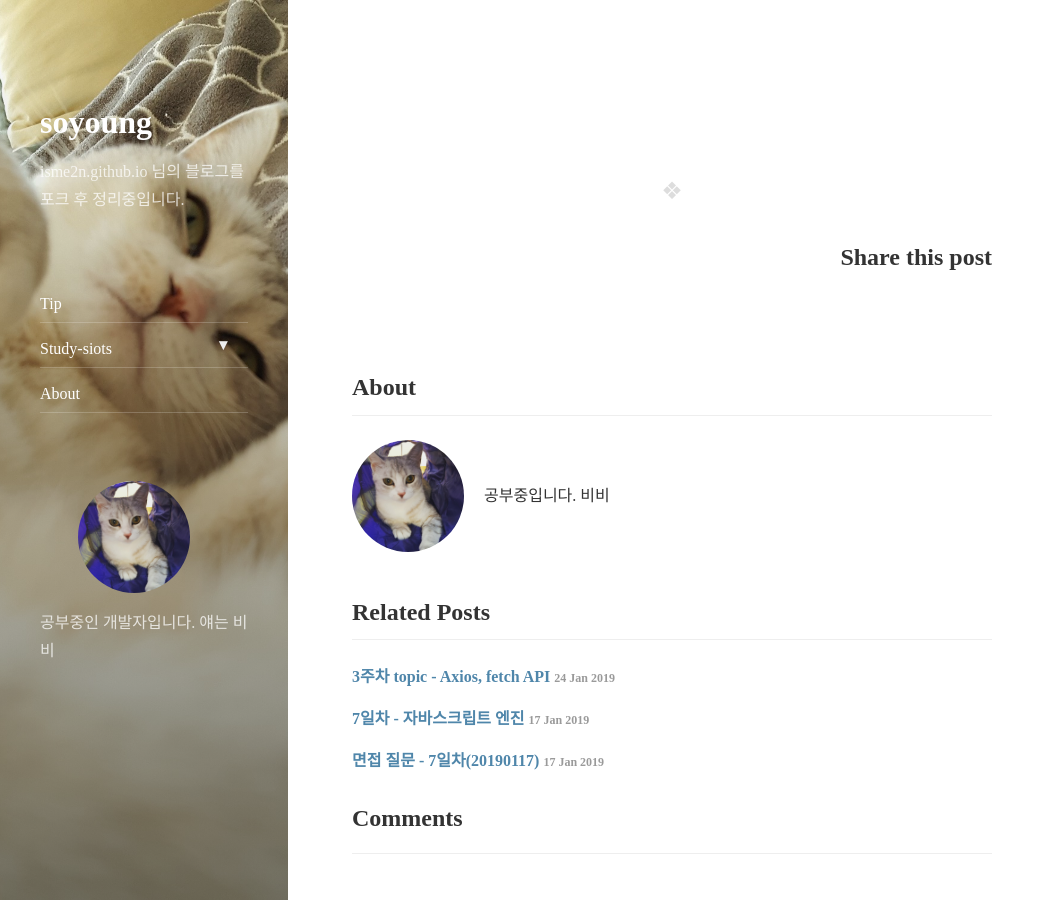
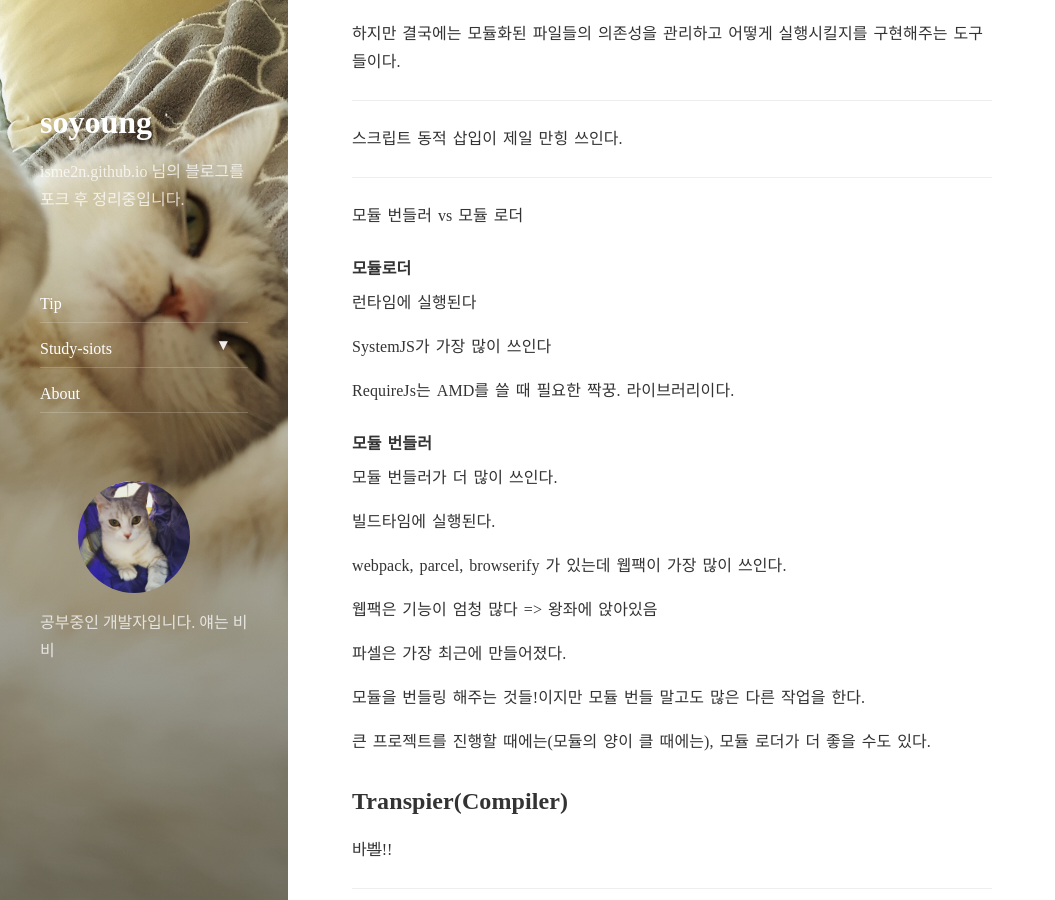
Before and after one commit to ellie-shim/ellie-shim.github.io, a Jekyll site: the page built from _posts/2019-01-18-siots-til-day08.markdown, in a window 1280 px wide and 900 px high, scrolled down 1657 px. Shown: the whole window, without its empty margins (0-1055 px from the left). Built offline with Jekyll 4.4.1, drawn with Linux system fonts in a browser that asks for light colours; nearby versions of some CDN libraries; comment, search, counter and statistics services are not loaded; some of the changed text lies outside the part shown.

Commit message:
8일차 til

````diff
--- a/_posts/2019-01-18-siots-til-day08.markdown
+++ b/_posts/2019-01-18-siots-til-day08.markdown
@@ -53,3 +53,73 @@ private 메소드는 이렇게 모듈 스코프 안에서 보호되고, 이 메
 ## 2. 모듈 포맷
 
 자바스크립트가 아닌, 다른 일반 영리한 개발자들이 만든 문법
+
+---
+
+RequireJS - AMD를 쓸때사용하는,, 짝궁,,
+
+---
+
+## 3. 모듈 번들러 & 모듈 로더
+
+둘은 서로 다른것을 해주는 애들이다.
+
+하지만 결국에는 모듈화된 파일들의 의존성을 관리하고 어떻게 실행시킬지를 구현해주는 도구들이다.
+
+---
+
+스크립트 동적 삽입이 제일 만힝 쓰인다.
+
+---
+
+모듈 번들러 vs 모듈 로더
+
+#### 모듈로더
+
+런타임에 실행된다
+
+SystemJS가 가장 많이 쓰인다
+
+RequireJs는 AMD를 쓸 때 필요한 짝꿍. 라이브러리이다.
+
+#### 모듈 번들러
+
+모듈 번들러가 더 많이 쓰인다.
+
+빌드타임에 실행된다.
+
+webpack, parcel, browserify 가 있는데 웹팩이 가장 많이 쓰인다.
+
+웹팩은 기능이 엄청 많다 => 왕좌에 앉아있음
+
+파셀은 가장 최근에 만들어졌다.
+
+모듈을 번들링 해주는 것들!이지만 모듈 번들 말고도 많은 다른 작업을 한다.
+
+큰 프로젝트를 진행할 때에는(모듈의 양이 클 때에는), 모듈 로더가 더 좋을 수도 있다.
+
+## Transpier(Compiler)
+
+바~~벨~~!!
+
+---
+
+1. 파일 간에 코드를 공유하려면 어떻게 해야 합니까?
+
+1. 실제 코딩하면서 클로져를 많이 사용하는가? 주로 어떤 패턴으로 사용하는가?
+
+```
+많이 사용한다. 모듈화할때와 변수를 프라이빗하게 쓰고 싶을 때 사용한다.
+```
+
+1. "Javascript 모듈 패턴(Javascript module pattern)"이 무엇인지 설명을 해주시고, 언제 사용하는지도 말씀해주시기 바랍니다.
+
+```
+코딩을 할 때 기능별로 코드를 분리해서 모아놓는 것을 모듈이라고 하는데, 모듈패턴은 이 모듈을 정의하는 방법 중 하나입니다.
+```
+
+1. AMD와 CommonJS는 무엇이고, 이것들에 대해 어떻게 생각하시나요?
+
+```
+AMD : 클라이언트에게 더 좋은 모듈
+```
````
